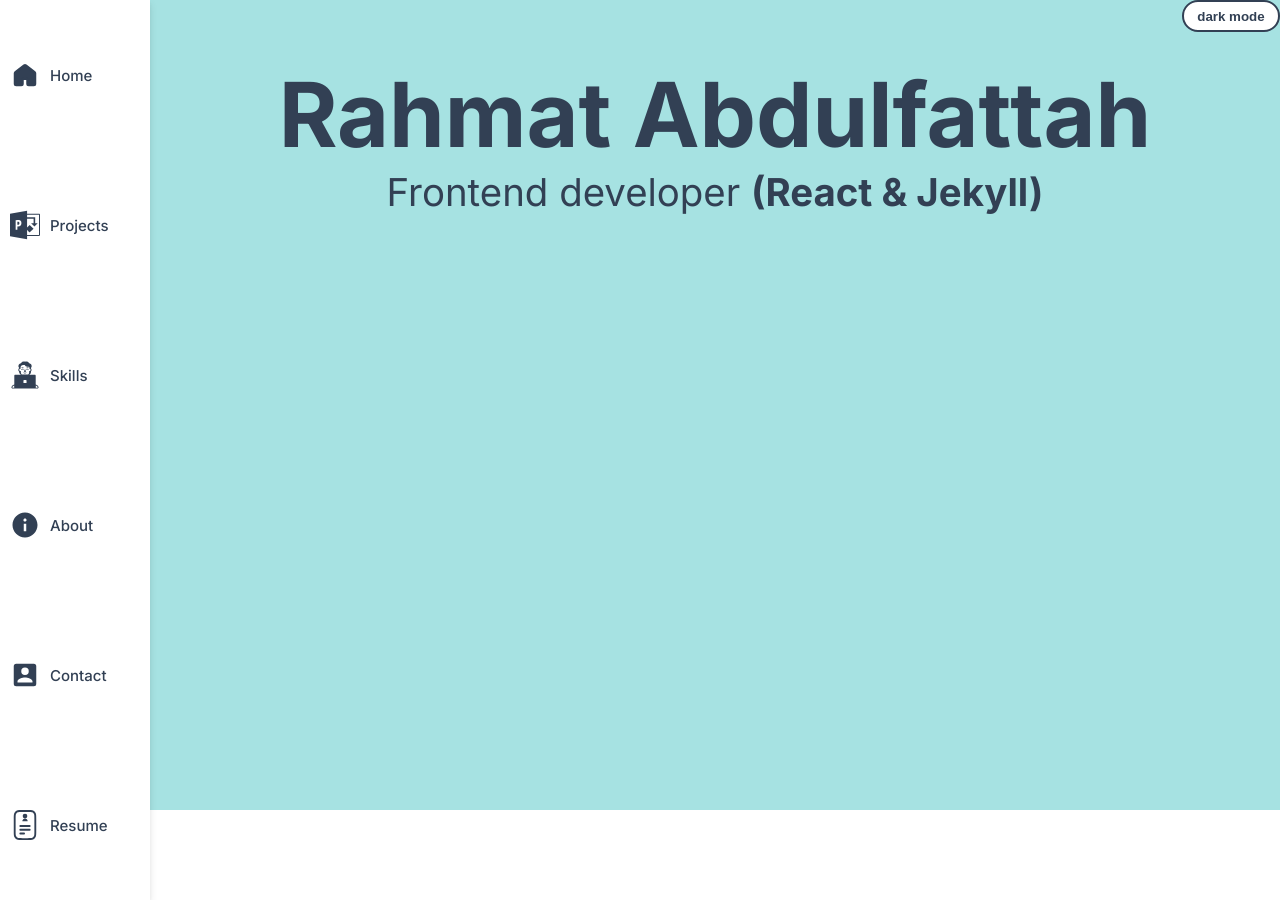
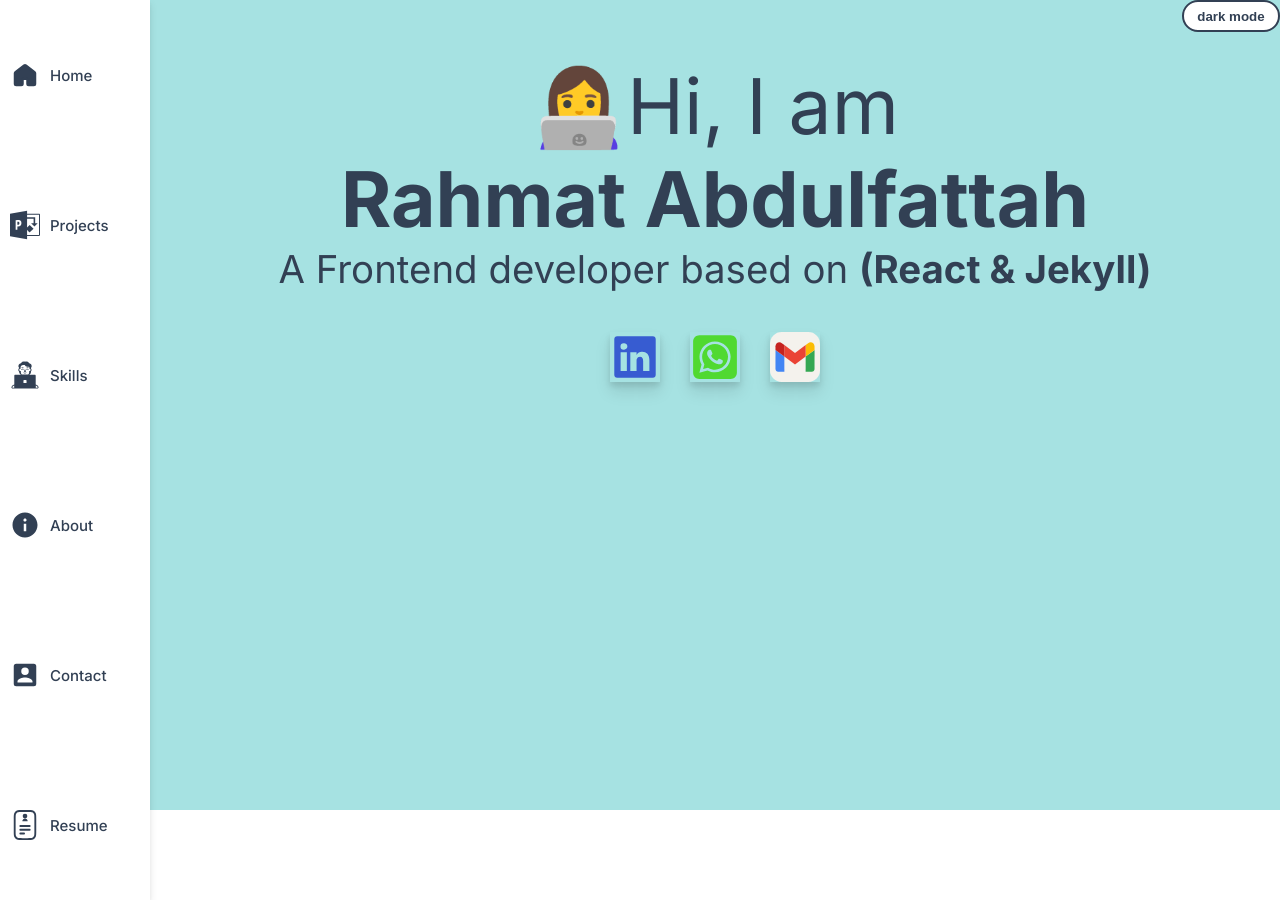
Before and after one commit to veiled-coder2/professional-portfolio-jekyll, a Jekyll site: the page built from index.html, in a window 1280 px wide. Built offline with Jekyll 4.4.1, drawn with Linux system fonts in a browser that asks for light colours.

```diff
--- /dev/null
+++ b/assets/styles/contact.css
@@ -0,0 +1,12 @@
+.contact {
+  display: flex;
+  gap: 3rem;
+  margin-top: 4rem;
+}
+.contact a img {
+  width: 5rem;
+  height: 5rem;
+  /* box-shadow: 0 4px 6px rgba(0, 0, 0, 0.1); */
+  box-shadow: 0 10px 15px var(--contact-shadow), 0 4px 6px var(--contact-shadow);
+  /* box-shadow: 0 8px 30px rgba(0, 0, 0, 0.2); */
+}
--- a/assets/styles/default.css
+++ b/assets/styles/default.css
@@ -13,6 +13,7 @@
   --hero-bg: rgb(166, 226, 226);
   --svg-stroke-color: #324054;
   --nav-bg: white;
+  --contact-shadow: rgba(0, 0, 0, 0.1);
 }
 body.dark-theme {
   --primary-color: white;
@@ -21,6 +22,7 @@
   --hero-bg: rgb(16, 54, 54);
   --svg-stroke-color: #e6edf7;
   --nav-bg: #b4d4d4;
+  --contact-shadow: rgb(0, 0, 0);
 }
 html {
   font-size: 62.5%;
--- a/assets/styles/index.css
+++ b/assets/styles/index.css
@@ -1,3 +1,8 @@
+h1,
+.hero-section p {
+  font-size: 6vw;
+  text-align: center;
+}
 .hero-section {
   display: flex;
   flex-direction: column;
@@ -10,4 +15,11 @@
 }
 .hero-section .hero-text {
   font-size: 3vw;
+  text-align: center;
 }
+
+@media (max-width: 725px) {
+  h1 {
+    font-size: 10vw;
+  }
+}
--- a/index.html
+++ b/index.html
@@ -2,9 +2,27 @@
 layout: default
 css:
   - "/assets/styles/index.css"
+  - "/assets/styles/contact.css"
 ---
 
 <section class="hero-section">
+  <p>👩‍💻Hi, I am</p>
   <h1>Rahmat Abdulfattah</h1>
-  <p class="hero-text">Frontend developer <b>(React & Jekyll)</b></p>
+  <p class="hero-text">A Frontend developer based on <b>(React & Jekyll)</b></p>
+  <div class="contact">
+    <a
+      href="https://www.linkedin.com/in/rahmat-abdulfattah-2322531ab/"
+      target="_blank"
+      ><img
+        src="{{site.baseurl}}/assets/images/linkedin.svg"
+        alt="linkedin icon"
+    /></a>
+    <a href="https://wa.me/08061998564" target="_blank"
+      ><img
+        src="{{site.baseurl}}/assets/images/whatsapp.svg"
+        alt="whatsapp icon" /></a
+    ><a href="mailto:abdulfattahrahmat@gmail.com" target="_blank"
+      ><img src="{{site.baseurl}}/assets/images/gmail.svg" alt="whatsapp icon"
+    /></a>
+  </div>
 </section>
```
Also changed, not shown: assets/images/gmail.svg (added), assets/images/linkedin.svg (added), assets/images/whatsapp.svg (added).
